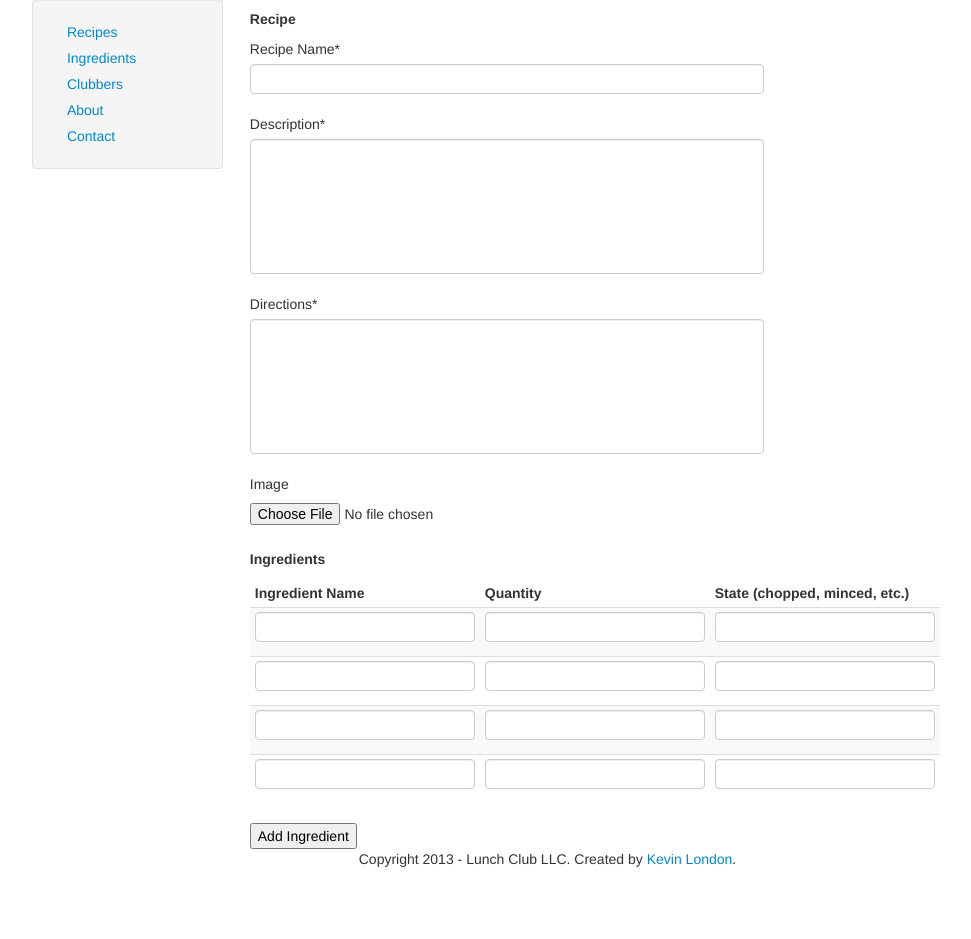
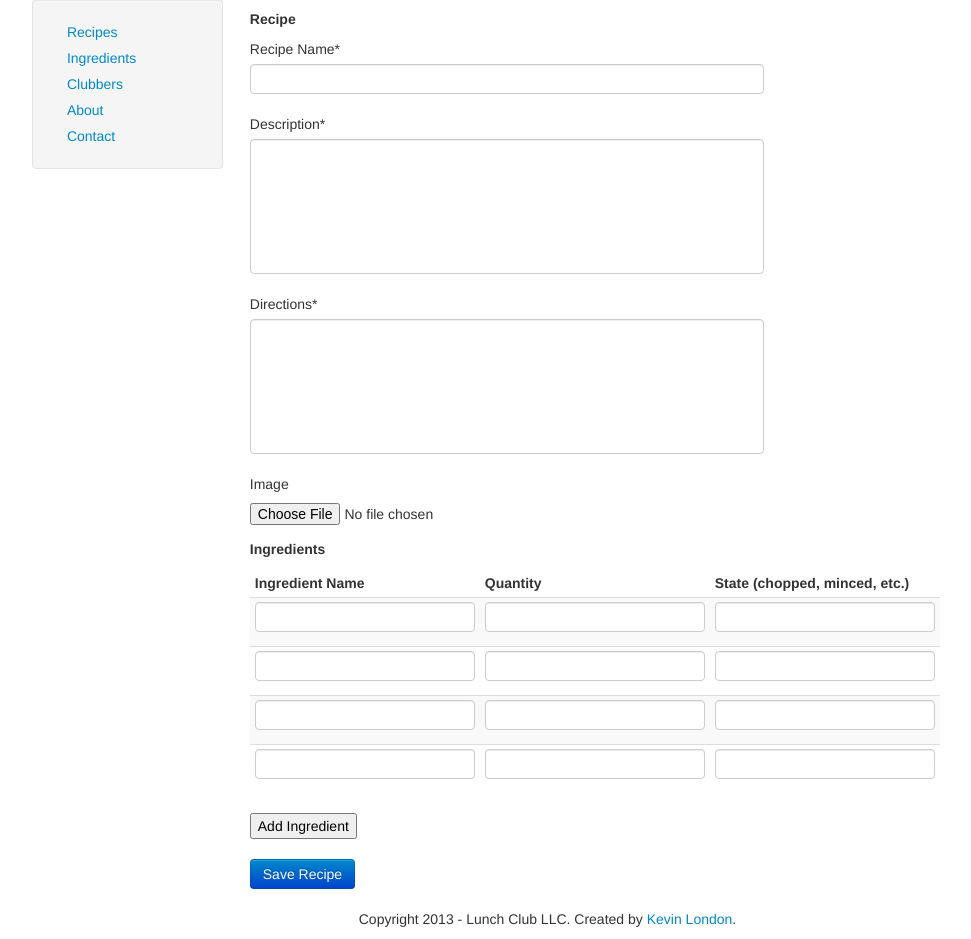
Before and after one commit to kevinlondon/rehdernomics.com, a Django app: page /lunchclub/new_recipe/ in a window 1280 px wide. Shown: the part 63-1002 px from the top of the page, without its empty margins (77-1048 px from the left). Before the commit the page ends 930 px from the top, so only its background shows below. Run offline with Django 3.2, Linux system fonts and the light colour scheme; the visitor is signed in with stand-in values (Sample User, id 1); some libraries are stand-ins or nearby versions.

Commit message:
Update requirements, wiring submissions.

```diff
--- a/recipe/forms.py
+++ b/recipe/forms.py
@@ -35,6 +35,7 @@ class RecipeForm(forms.Form):
         super(RecipeForm, self).__init__(*args, **kwargs)
         self.helper = FormHelper()
         self.helper.form_id = 'id-recipe_form'
+        self.helper.form_tag = False
         self.helper.form_class = 'recipe_form'
 
 
@@ -54,18 +55,11 @@ class IngredientForm(forms.Form):
         required=False,
     )
 
-    def __init__(self, *args, **kwargs):
-        super(IngredientForm, self).__init__(*args, **kwargs)
-        self.helper = FormHelper()
-        self.helper.form_class = "ingredient_form"
-        self.helper.render_required_fields = True
-        self.helper.template = 'bootstrap/table_inline_formset.html'
-
 
 class IngredientFormSetHelper(FormHelper):
     def __init__(self, *args, **kwargs):
         super(IngredientFormSetHelper, self).__init__(*args, **kwargs)
         self.form_class = "ingredient_form"
         self.render_required_fields = True
+        self.form_tag = False
         self.template = 'bootstrap/table_inline_formset.html'
-        self.render_required_fields = True,
--- a/recipe/urls.py
+++ b/recipe/urls.py
@@ -8,6 +8,7 @@ from .views import RecipeFeed
 urlpatterns = patterns('recipe.views',
     url(r'^$', 'home', name='recipe_home'),
     url(r'^new_recipe/$', 'new_recipe', name="recipe_new"),
+    url(r'^submit_recipe/$', 'submit_recipe', name="recipe_submit"),
     url(r'^(?P<year>\d{4})/(?P<month>\d{2})/(?P<day>\d{1,2})/(?P<slug>[-\w]+)/$',
          view=DetailView.as_view(model=Recipe, template_name="recipe/detail.html"),
          name='recipe_detail'),
--- a/recipe/views.py
+++ b/recipe/views.py
@@ -36,9 +36,13 @@ def new_recipe(request):
         'ingredient_formset_helper': ingredient_formset_helper,
     })
 
+
 def submit_recipe(request):
-    return render(request, 'recipe/new_recipe.html', {
+    print request.POST
+    print request
+    return render(request, 'recipe/home.html', {
     })
+
 
 class RecipeFeed(Feed):
     title = "Lunch Club Recipes"
--- a/requirements.txt
+++ b/requirements.txt
@@ -1,4 +1,4 @@
-Django==1.5.3
+Django==1.6
 South==0.8.2
 dj-database-url==0.2.2
 dj-static==0.0.5
--- a/static/css/lunchclub.css
+++ b/static/css/lunchclub.css
@@ -10,3 +10,7 @@ input.description_field, input.direction_field {
 input.name_field {
     width: 500px;
 }
+
+.submit-recipe {
+    margin-top: 20px;
+}
--- a/templates/recipe/new_recipe.html
+++ b/templates/recipe/new_recipe.html
@@ -14,14 +14,17 @@
 {% endblock script %}
 
 {% block page_content %}
-
+<form action="{% url 'recipe_submit' %}" method="post">
+    {% csrf_token %}
     <h5>Recipe</h5>
-    {% crispy recipe_form  %}
+    {% crispy recipe_form %}
 
     <h5>Ingredients</h5>
     {% crispy ingredient_formset  ingredient_formset_helper %}
+    <input type="button" value="Add Ingredient" id="add_more">
 
-<input type="button" value="Add Ingredient" id="add_more">
-
+    <br>
+    <input type="submit" class="submit-recipe btn btn-primary" value="Save Recipe"/>
+</form>
 
 {% endblock page_content %}
```
